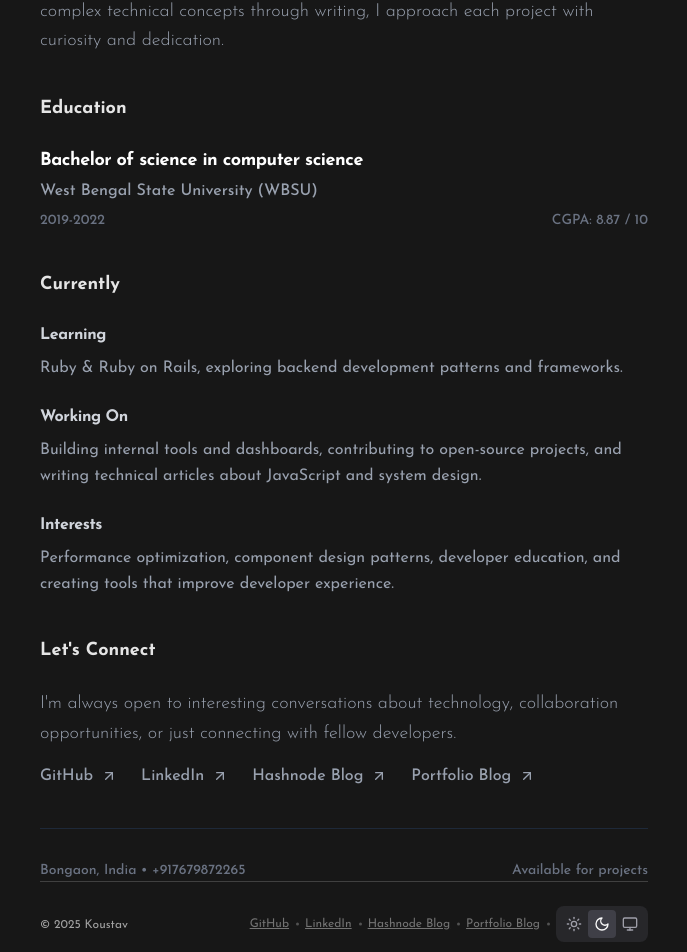
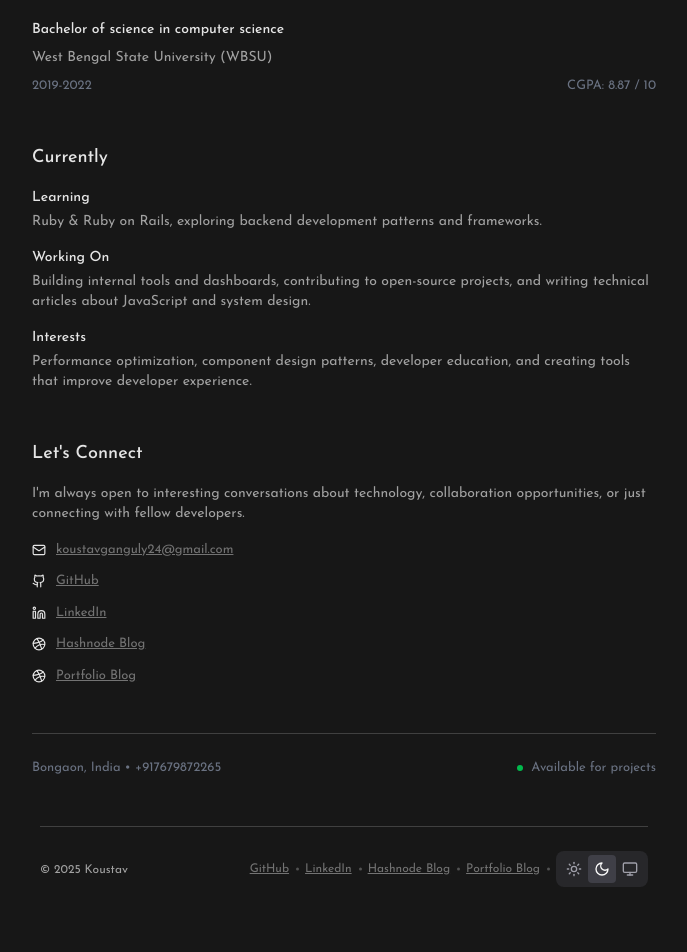
Before and after one commit to KOUSTAV2409/myportfolio, a Next.js app: page /about in a window 1280 px wide. Shown: the part 541-1493 px from the top of the page, without its empty margins (296-983 px from the left). After the commit the page ends 1452 px from the top, so only its background shows below. Built offline with nearby package versions, Linux system fonts and the light colour scheme; no server answers.

Commit message:
fixed about page

```diff
--- a/src/app/about/page.tsx
+++ b/src/app/about/page.tsx
@@ -1,28 +1,34 @@
 'use client'
 import { ArrowUpRight } from 'lucide-react'
-import { EDUCATION, SOCIAL_LINKS } from '../data'
+import { EDUCATION, SOCIAL_LINKS, EMAIL } from '../data'
 
 export default function AboutPage() {
   return (
-    <div className="w-full max-w-2xl mx-auto pt-10 px-4 sm:px-6 lg:px-8">
-      <h1 className="text-2xl font-bold mb-8 text-gray-800 dark:text-neutral-200">About</h1>
+    <div className="dark:bg-neutral-900">
+      <div className="w-full max-w-2xl mx-auto pt-6 sm:pt-10 px-4 sm:px-6">
+        <div className="space-y-4 mb-6 sm:mb-8">
+          <h1 className="text-xl sm:text-2xl md:text-3xl font-bold tracking-tight text-gray-800 dark:text-neutral-200">About</h1>
+          <p className="text-base sm:text-lg text-gray-600 dark:text-gray-400 leading-relaxed font-light">
+            A bit more about me, my journey, and what I'm up to these days.
+          </p>
+        </div>
 
         {/* Story */}
-      <div className="space-y-6 mb-10">
-        <p className="text-lg text-gray-600 dark:text-gray-400 leading-relaxed font-light">
+        <div className="space-y-4 mb-8 sm:mb-12">
+          <p className="text-sm text-gray-600 dark:text-neutral-400">
             I'm a Full-Stack Developer from Bongaon, India, passionate about building exceptional web applications
             and sharing knowledge through technical writing. My journey in tech started during my computer science
             studies, where I discovered the perfect blend of problem-solving and creativity that programming offers.
           </p>
 
-        <p className="text-lg text-gray-600 dark:text-gray-400 leading-relaxed font-light">
+          <p className="text-sm text-gray-600 dark:text-neutral-400">
             Currently, I work with modern technologies like React, Next.js, and Node.js to create scalable web
             applications. I believe in writing clean, maintainable code and building user experiences that matter.
             When I'm not coding, you'll find me writing technical articles to help other developers navigate
             complex concepts.
           </p>
 
-        <p className="text-lg text-gray-600 dark:text-gray-400 leading-relaxed font-light">
+          <p className="text-sm text-gray-600 dark:text-neutral-400">
             I'm always excited about new challenges and opportunities to learn. Whether it's contributing to
             open-source projects, building internal tools, or explaining complex technical concepts through
             writing, I approach each project with curiosity and dedication.
@@ -30,38 +36,38 @@ export default function AboutPage() {
         </div>
 
         {/* Education */}
-      <div className="space-y-6 mb-10">
-        <h2 className="text-lg font-bold text-gray-800 dark:text-neutral-200">Education</h2>
-        <div>
-          <h3 className="text-lg font-bold tracking-tight mb-1">{EDUCATION.degree}</h3>
-          <p className="text-gray-600 dark:text-gray-400 font-medium mb-2">{EDUCATION.institution}</p>
-          <div className="flex justify-between items-center">
-            <span className="text-sm text-gray-500 font-medium">{EDUCATION.duration}</span>
-            <span className="text-sm text-gray-500 font-medium">CGPA: {EDUCATION.cgpa}</span>
+        <div className="space-y-4 mb-8 sm:mb-12">
+          <h2 className="text-base sm:text-lg font-medium text-gray-800 dark:text-neutral-200">Education</h2>
+          <div className="space-y-2">
+            <h3 className="text-sm font-medium text-gray-800 dark:text-neutral-200">{EDUCATION.degree}</h3>
+            <p className="text-sm text-gray-600 dark:text-neutral-400">{EDUCATION.institution}</p>
+            <div className="flex justify-between items-center text-[13px] text-gray-500">
+              <span>{EDUCATION.duration}</span>
+              <span>CGPA: {EDUCATION.cgpa}</span>
             </div>
           </div>
         </div>
 
         {/* Current Focus */}
-      <div className="space-y-6 mb-10">
-        <h2 className="text-lg font-bold text-gray-800 dark:text-neutral-200">Currently</h2>
-        <div className="space-y-6">
+        <div className="space-y-4 mb-8 sm:mb-12">
+          <h2 className="text-base sm:text-lg font-medium text-gray-800 dark:text-neutral-200">Currently</h2>
+          <div className="space-y-4">
             <div>
-            <h3 className="text-base font-bold text-gray-700 dark:text-gray-300 mb-2 tracking-tight">Learning</h3>
-            <p className="text-gray-600 dark:text-gray-400 leading-relaxed">
+              <h3 className="text-sm font-medium text-gray-800 dark:text-neutral-200 mb-1">Learning</h3>
+              <p className="text-sm text-gray-600 dark:text-neutral-400">
                 Ruby & Ruby on Rails, exploring backend development patterns and frameworks.
               </p>
             </div>
             <div>
-            <h3 className="text-base font-bold text-gray-700 dark:text-gray-300 mb-2 tracking-tight">Working On</h3>
-            <p className="text-gray-600 dark:text-gray-400 leading-relaxed">
+              <h3 className="text-sm font-medium text-gray-800 dark:text-neutral-200 mb-1">Working On</h3>
+              <p className="text-sm text-gray-600 dark:text-neutral-400">
                 Building internal tools and dashboards, contributing to open-source projects,
                 and writing technical articles about JavaScript and system design.
               </p>
             </div>
             <div>
-            <h3 className="text-base font-bold text-gray-700 dark:text-gray-300 mb-2 tracking-tight">Interests</h3>
-            <p className="text-gray-600 dark:text-gray-400 leading-relaxed">
+              <h3 className="text-sm font-medium text-gray-800 dark:text-neutral-200 mb-1">Interests</h3>
+              <p className="text-sm text-gray-600 dark:text-neutral-400">
                 Performance optimization, component design patterns, developer education,
                 and creating tools that improve developer experience.
               </p>
@@ -70,35 +76,66 @@ export default function AboutPage() {
         </div>
 
         {/* Contact */}
-      <div className="space-y-6 mb-10">
-        <h2 className="text-lg font-bold text-gray-800 dark:text-neutral-200">Let's Connect</h2>
-        <div className="space-y-4">
-          <p className="text-lg text-gray-600 dark:text-gray-400 leading-relaxed font-light">
+        <div className="space-y-4 mb-8 sm:mb-12">
+          <h2 className="text-base sm:text-lg font-medium text-gray-800 dark:text-neutral-200">Let's Connect</h2>
+          <p className="text-sm text-gray-600 dark:text-neutral-400">
             I'm always open to interesting conversations about technology, collaboration opportunities,
             or just connecting with fellow developers.
           </p>
-          <div className="flex flex-wrap gap-6">
-            {SOCIAL_LINKS.map((link) => (
-              <a
-                key={link.label}
-                href={link.link}
-                target="_blank"
-                rel="noopener noreferrer"
-                className="inline-flex items-center gap-2 text-gray-600 dark:text-gray-400 hover:text-black dark:hover:text-white transition-colors font-medium"
-              >
-                {link.label}
-                <ArrowUpRight className="w-4 h-4" />
+
+          <ul className="flex flex-col gap-y-3">
+            <li className="flex items-center gap-x-2.5">
+              <svg className="shrink-0 size-3.5 text-gray-800 dark:text-neutral-200" xmlns="http://www.w3.org/2000/svg" width="24" height="24" viewBox="0 0 24 24" fill="none" stroke="currentColor" strokeWidth="2" strokeLinecap="round" strokeLinejoin="round">
+                <rect width="20" height="16" x="2" y="4" rx="2" />
+                <path d="m22 7-8.97 5.7a1.94 1.94 0 0 1-2.06 0L2 7" />
+              </svg>
+              <a className="text-[13px] text-gray-500 underline hover:text-gray-800 hover:decoration-2 focus:outline-hidden focus:decoration-2 dark:text-neutral-500 dark:hover:text-neutral-400" href={`mailto:${EMAIL}`}>
+                {EMAIL}
               </a>
+            </li>
+
+            {SOCIAL_LINKS.map((social, index) => (
+              <li key={index} className="flex items-center gap-x-2.5">
+                {social.label === 'Twitter' || social.label === 'X' ? (
+                  <svg className="shrink-0 size-3.5 text-gray-800 dark:text-neutral-200" width="24" height="24" viewBox="0 0 24 24" fill="none" xmlns="http://www.w3.org/2000/svg">
+                    <path d="M14.1881 10.1624L22.7504 0H20.7214L13.2868 8.82385L7.34878 0H0.5L9.47944 13.3432L0.5 24H2.5291L10.3802 14.6817L16.6512 24H23.5L14.1881 10.1624ZM11.409 13.4608L3.26021 1.55962H6.37679L20.7224 22.5113H17.6058L11.409 13.4613V13.4608Z" fill="currentColor" />
+                  </svg>
+                ) : social.label === 'LinkedIn' ? (
+                  <svg className="shrink-0 size-3.5 text-gray-800 dark:text-neutral-200" xmlns="http://www.w3.org/2000/svg" width="24" height="24" viewBox="0 0 24 24" fill="none" stroke="currentColor" strokeWidth="2" strokeLinecap="round" strokeLinejoin="round">
+                    <path d="M16 8a6 6 0 0 1 6 6v7h-4v-7a2 2 0 0 0-2-2 2 2 0 0 0-2 2v7h-4v-7a6 6 0 0 1 6-6z" />
+                    <rect width="4" height="12" x="2" y="9" />
+                    <circle cx="4" cy="4" r="2" />
+                  </svg>
+                ) : social.label === 'GitHub' ? (
+                  <svg className="shrink-0 size-3.5 text-gray-800 dark:text-neutral-200" xmlns="http://www.w3.org/2000/svg" width="24" height="24" viewBox="0 0 24 24" fill="none" stroke="currentColor" strokeWidth="2" strokeLinecap="round" strokeLinejoin="round">
+                    <path d="M15 22v-4a4.8 4.8 0 0 0-1-3.5c3 0 6-2 6-5.5.08-1.25-.27-2.48-1-3.5.28-1.15.28-2.35 0-3.5 0 0-1 0-3 1.5-2.64-.5-5.36-.5-8 0C6 2 5 2 5 2c-.3 1.15-.3 2.35 0 3.5A5.403 5.403 0 0 0 4 9c0 3.5 3 5.5 6 5.5-.39.49-.68 1.05-.85 1.65-.17.6-.22 1.23-.15 1.85v4" />
+                    <path d="M9 18c-4.51 2-5-2-7-2" />
+                  </svg>
+                ) : (
+                  <svg className="shrink-0 size-3.5 text-gray-800 dark:text-neutral-200" xmlns="http://www.w3.org/2000/svg" width="24" height="24" viewBox="0 0 24 24" fill="none" stroke="currentColor" strokeWidth="2" strokeLinecap="round" strokeLinejoin="round">
+                    <circle cx="12" cy="12" r="10" />
+                    <path d="M19.13 5.09C15.22 9.14 10 10.44 2.25 10.94" />
+                    <path d="M21.75 12.84c-6.62-1.41-12.14 1-16.38 6.32" />
+                    <path d="M8.56 2.75c4.37 6 6 9.42 8 17.72" />
+                  </svg>
+                )}
+                <a className="text-[13px] text-gray-500 underline hover:text-gray-800 hover:decoration-2 focus:outline-hidden focus:decoration-2 dark:text-neutral-500 dark:hover:text-neutral-400" href={social.link}>
+                  {social.label}
+                </a>
+              </li>
             ))}
+          </ul>
+        </div>
+
+        {/* Footer Info */}
+        <div className="pt-6 border-t border-gray-200 dark:border-neutral-700 mb-8 sm:mb-12">
+          <div className="flex justify-between items-center text-[13px] text-gray-500">
+            <span>Bongaon, India • +917679872265</span>
+            <div className="flex items-center gap-2">
+              <div className="w-1.5 h-1.5 bg-green-500 rounded-full animate-pulse" />
+              <span>Available for projects</span>
             </div>
           </div>
-      </div>
-
-      {/* Footer */}
-      <div className="pt-8 border-t border-gray-200 dark:border-gray-800">
-        <div className="flex justify-between items-center text-sm text-gray-500">
-          <span className="font-medium">Bongaon, India • +917679872265</span>
-          <span className="font-medium">Available for projects</span>
         </div>
       </div>
     </div>
```
Lines whose indentation alone changed are shown as unchanged.
